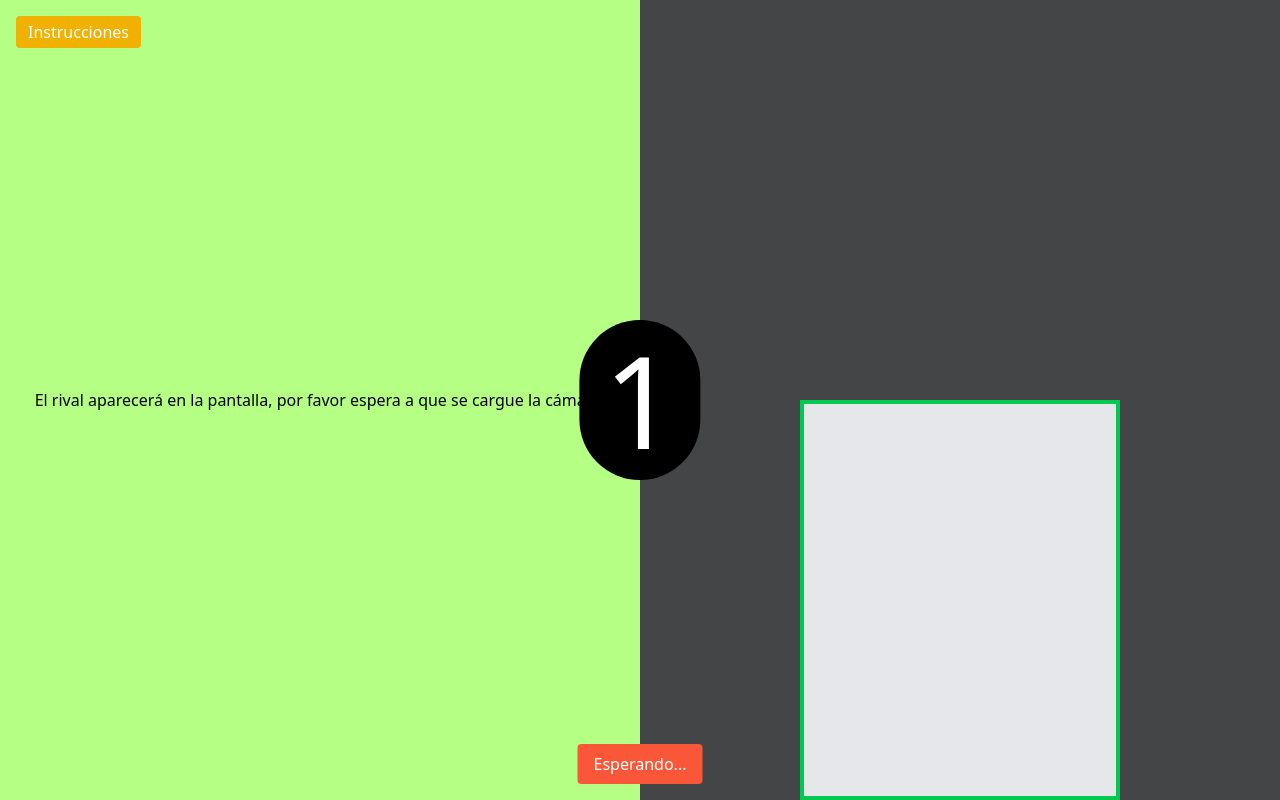
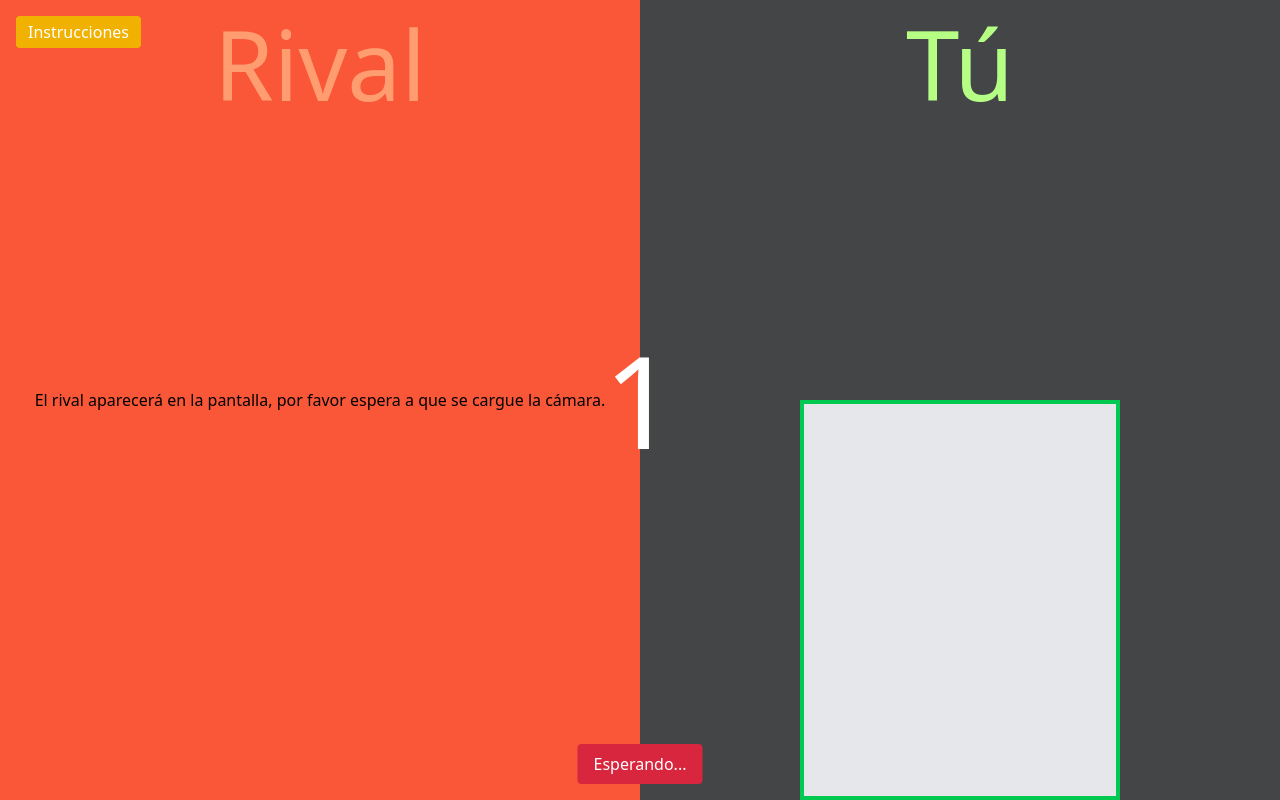
Before and after one commit to SebasYnojosa/papiro-project, a React (Vite) app: page / in a window 1280 px wide. Both pictures are taken after a click on the button "Capturar imagen". Built offline with nearby package versions, Linux system fonts and the light colour scheme; no server answers.

Commit message:
Cambios en la estética de la aplicación

```diff
--- a/src/components/CustomWebcam.tsx
+++ b/src/components/CustomWebcam.tsx
@@ -161,17 +161,17 @@ const obtenerResultado = (jugador: number, ia: number) => {
 
             {/* Resultado de la predicción */}
             {isPredicted ? (
-                <div className="flex-1 flex items-center justify-center bg-screamingreen ">
+                <div className="flex-1 flex items-center justify-center bg-tomato ">
                     {handleJugada(jugadaRival) == "Piedra" ? (
-                        <img src="/public/piedra.png" alt="Piedra" className="absolute top-1/2 left-1/4 transform -translate-x-1/2 -translate-y-1/2" />
+                        <img src="/piedra.png" alt="Piedra" className="absolute top-1/2 left-1/4 transform -translate-x-1/2 -translate-y-1/2" />
                     ) : handleJugada(jugadaRival) == "Papel" ? (
-                        <img src="/public/papel.png" alt="Papel" className="absolute top-1/2 left-1/4 transform -translate-x-1/2 -translate-y-1/2" />
+                        <img src="/papel.png" alt="Papel" className="absolute top-1/2 left-1/4 transform -translate-x-1/2 -translate-y-1/2" />
                     ) : (
-                        <img src="/public/tijera.png" alt="Tijera" className="absolute top-1/2 left-1/4 transform -translate-x-1/2 -translate-y-1/2" />
+                        <img src="/tijera.png" alt="Tijera" className="absolute top-1/2 left-1/4 transform -translate-x-1/2 -translate-y-1/2" />
                     )}
                 </div>
             ) : (
-                <div className="flex-1 flex items-center justify-center bg-screamingreen ">
+                <div className="flex-1 flex items-center justify-center bg-tomato ">
                     El rival aparecerá en la pantalla, por favor espera a que se cargue la cámara.
                 </div>
             )}
@@ -186,6 +186,14 @@ const obtenerResultado = (jugador: number, ia: number) => {
                         <div className="absolute bottom-0 right-1/8 w-1/4 h-1/2 border-4 border-green-500 pointer-events-none"></div>
                         {/* Bloque opaco que cubre el último octavo de la parte inferior */}
                         <div className="absolute bottom-0 right-0 w-1/8 h-1/2 bg-opacity-70 pointer-events-none"></div>
+                        {/* Texto que indica quien es el usuario */}
+                        <div className="absolute top-16 left-3/4 transform -translate-x-1/2 -translate-y-1/2 rounded p-4 text-screamingreen">
+                            <p className="text-8xl">Tú</p>
+                        </div>
+                        {/* Texto que indica quien es el rival */}
+                        <div className="absolute top-16 left-1/4 transform -translate-x-1/2 -translate-y-1/2 rounded p-4 text-atomictangerine">
+                            <p className="text-8xl">Rival</p>
+                        </div>
                     </>
                 ) : (
                     <>
@@ -196,6 +204,14 @@ const obtenerResultado = (jugador: number, ia: number) => {
                         <div className="absolute bottom-0 right-1/8 w-1/4 h-1/2 border-4 border-green-500 pointer-events-none"></div>
                         {/* Bloque opaco que cubre el último octavo de la parte inferior */}
                         <div className="absolute bottom-0 right-0 w-1/8 h-1/2 bg-opacity-70 pointer-events-none"></div>
+                        {/* Texto que indica quien es el usuario */}
+                        <div className="absolute top-16 left-3/4 transform -translate-x-1/2 -translate-y-1/2 rounded p-4 text-screamingreen">
+                            <p className="text-8xl">Tú</p>
+                        </div>
+                        {/* Texto que indica quien es el rival */}
+                        <div className="absolute top-16 left-1/4 transform -translate-x-1/2 -translate-y-1/2 rounded p-4 text-atomictangerine">
+                            <p className="text-8xl">Rival</p>
+                        </div>
                     </>
                 )}
 
@@ -206,15 +222,16 @@ const obtenerResultado = (jugador: number, ia: number) => {
                 Instrucciones
             </button>
             <div className="absolute bottom-4 left-1/2 transform -translate-x-1/2">
+                {/* Si la captura está cargada y ya se hizo la predicción, entonces muestra el botón para jugar otra vez */}
                 {(imageSrc && isPredicted) ? (
                     <>
                         <button onClick={retake} className="px-4 py-2 bg-lapislazuli text-white rounded cursor-pointer">
-                            Intentar de nuevo
+                            Jugar de nuevo
                         </button>
                     </>
                 ) : (
                     (isPredicting || isCapturing) ? (
-                        <button onClick={capture} className="px-4 py-2 bg-tomato text-white rounded disabled cursor-not-allowed">
+                        <button onClick={capture} className="px-4 py-2 bg-crimson text-white xt-white rounded disabled cursor-not-allowed">
                             Esperando...
                         </button>
                     ) : (
@@ -227,14 +244,14 @@ const obtenerResultado = (jugador: number, ia: number) => {
 
             {/* Contador de 3 segundos para capturar la imagen */}
             {isCapturing && (
-                <div className="absolute top-1/2 left-1/2 transform -translate-x-1/2 -translate-y-1/2 p-4 px-6 rounded-full text-white bg-black">
+                <div className="absolute top-1/2 left-1/2 transform -translate-x-1/2 -translate-y-1/2 p-4 px-6 rounded-full text-white">
                     <p className="text-9xl">{counter}</p>
                 </div>
             )}
 
             {/* Analizando la imagen, con un contador que cuenta 3 segundos */}
             {isPredicting && (
-                <div className="absolute top-1/2 left-1/2 transform -translate-x-1/2 -translate-y-1/2 p-4 rounded text-white bg-black">
+                <div className="absolute top-1/2 left-1/2 transform -translate-x-1/2 -translate-y-1/2 p-4 rounded text-white ">
                     <p className="text-8xl">Analizando...</p>
                 </div>
             )}
@@ -250,7 +267,7 @@ const obtenerResultado = (jugador: number, ia: number) => {
                         <img src="/public/tijera.png" alt="Tijera" className="absolute top-1/2 left-3/4 transform -translate-x-1/2 -translate-y-1/2" />
                     )}
 
-                    <div className="absolute top-1/2 left-1/2 transform -translate-x-1/2 -translate-y-1/2 rounded p-4 text-white bg-black">
+                    <div className="absolute top-1/2 left-1/2 transform -translate-x-1/2 -translate-y-1/2 rounded p-4 text-white ">
                         <p className="text-8xl">{handleEnfrentamiento()}</p>
                     </div>
                 </>
--- a/src/index.css
+++ b/src/index.css
@@ -8,4 +8,6 @@
   --color-screamingreen: #B6FF85;
   --color-lapislazuli: #155EA2;
   --color-tomato: #F95738;
+  --color-crimson: #D7263D;
+  --color-atomictangerine: #FF9D70;
 }
```
